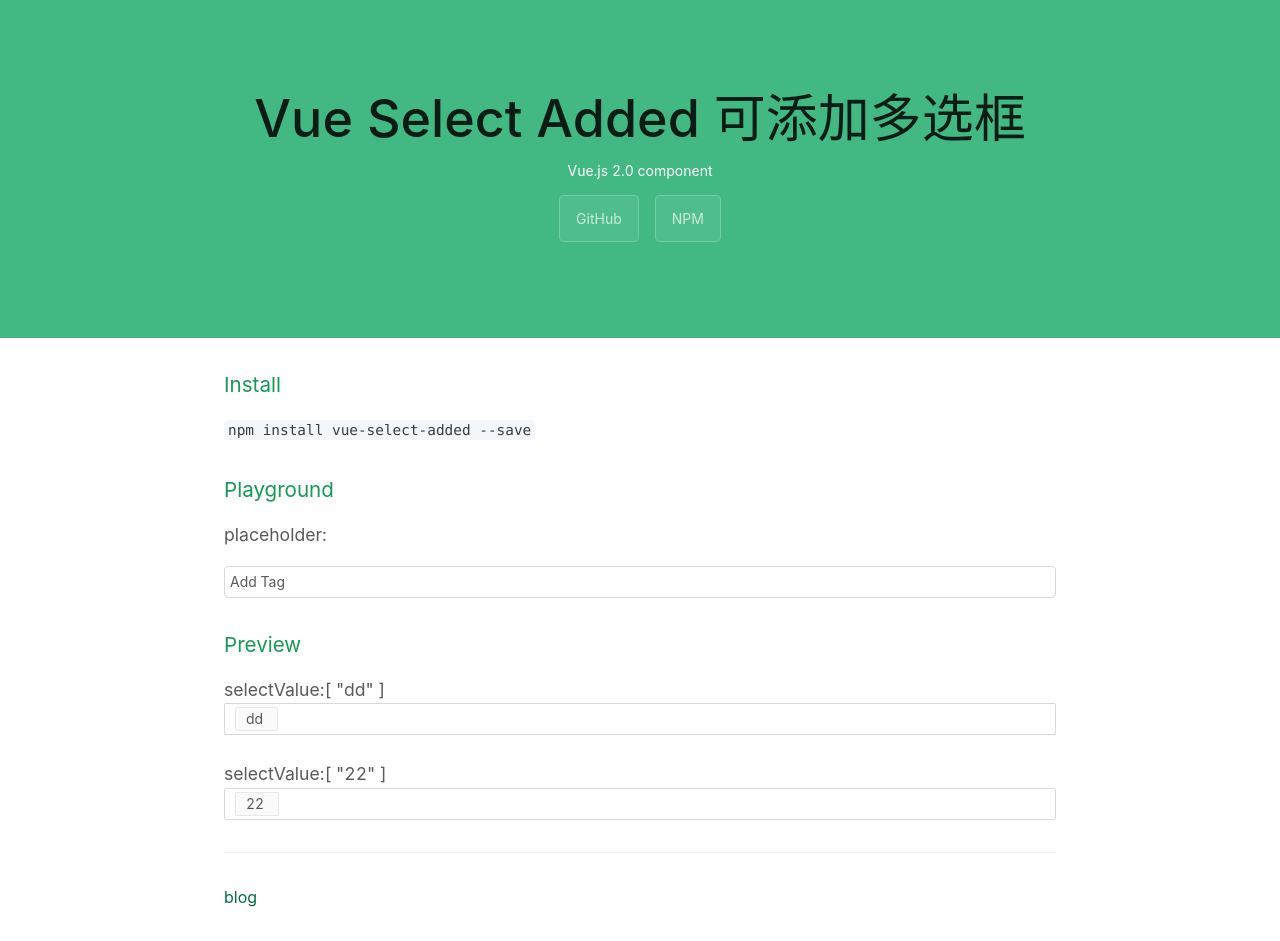
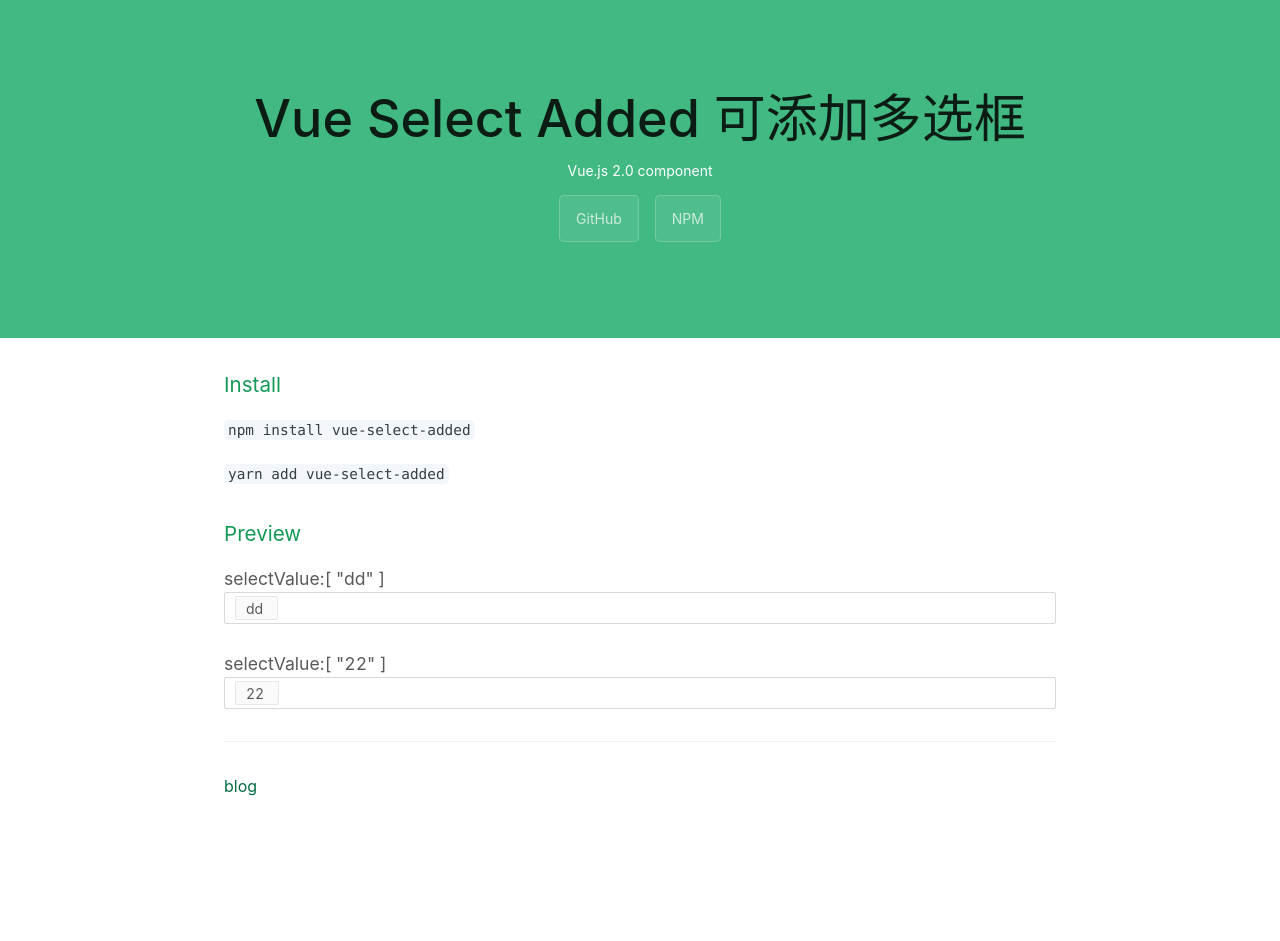
Before and after one commit to XiaoNode/vue-select-added, a Vue app: page / in a window 1280 px wide. After the commit the page ends 830 px from the top, so only its background shows below. Built offline with nearby package versions, Linux system fonts and the light colour scheme.

Commit message:
modify css and prop param

```diff
--- a/src/App.vue
+++ b/src/App.vue
@@ -5,43 +5,35 @@
       <p>
         Vue.js 2.0 component
       </p>
-      <a class="btn" href="https://github.com/XiaoNode/vue-select-added" target="_blank">GitHub</a><a class="btn" href="https://www.npmjs.com/package/vue-select-added" target="_blank">NPM</a>
+      <a
+        class="btn"
+        href="https://github.com/XiaoNode/vue-select-added"
+        target="_blank"
+        >GitHub</a
+      ><a
+        class="btn"
+        href="https://www.npmjs.com/package/vue-select-added"
+        target="_blank"
+        >NPM</a
+      >
     </section>
 
     <section class="main-content">
       <h3>Install</h3>
-      <p><code>npm install vue-select-added --save</code></p>
-      <!-- <p><code>yarn add vue-select-added</code></p> -->
+      <p><code>npm install vue-select-added</code></p>
+      <p><code>yarn add vue-select-added</code></p>
 
-      <h3>Playground</h3>
+      <!-- <h3>Playground</h3> -->
       <div class="playground">
-        <div class="form-group">
-          <p class="label">placeholder:</p>
-          <a-input v-model="placeholder" type="text" />
-        </div>
-        <!-- <div class="form-group">
-          <p class="label">readOnly:</p>
-          <input v-model="readOnly" type="checkbox" />
-        </div> -->
-
         <div>
           <span></span>
           <h3>Preview</h3>
           selectValue:{{ selectValue }}
-          <SelectAdded
-            :allArr="items"
-            :checkArr="selectValue"
-            v-model="selectValue"
-          />
+          <SelectAdded :allArr="items" v-model="selectValue" />
           <br />
           selectValue:{{ selectValue2 }}
-          <SelectAdded
-            :allArr="items2"
-            :checkArr="selectValue2"
-            v-model="selectValue2"
-          />
+          <SelectAdded :allArr="items2" v-model="selectValue2" />
           <span></span>
-
         </div>
 
         <footer class="site-footer">
@@ -76,7 +68,7 @@
       items: ["aa", "bb", "cc", "dd", "ee", "ff", "aaa"],
       selectValue: ["dd"],
 
-      items2: ["11", "22", "33", "44", "55", "66","111"],
+      items2: ["11", "22", "33", "44", "55", "66", "111"],
       selectValue2: ["22"],
     };
   },
--- a/src/components/SelectAdded.vue
+++ b/src/components/SelectAdded.vue
@@ -9,7 +9,7 @@
       <div slot="content">
         <div class="open">
           <a-input
-            placeholder="search"
+            :placeholder="searchText"
             v-model="searchVal"
             :allowClear="true"
             @change="goSearch"
@@ -56,7 +56,7 @@
             </ul>
           </div>
           <div v-else class="me-pb-2 me-pt-2">
-            未搜索到相关结果
+            {{ searchResultText }}
           </div>
         </div>
         <div class="additem">
@@ -67,7 +67,7 @@
           <div class="addinput" v-if="addtemping">
             <a-space>
               <a-input
-                placeholder="添加一个新属性值"
+                :placeholder="addItemText"
                 v-model="addtemp"
                 :allowClear="true"
               >
@@ -122,27 +122,46 @@
 <script>
 import { without, indexOf } from "lodash";
 export default {
-  // model: {
-  //   prop: 'items',
-  //   event: 'input'
-  // },
+  model: {
+    prop: "product",
+    event: "input",
+  },
   props: {
+    product: {
+      prop: Array,
+      default: [],
+    },
     allArr: {
-      type: Array,
-    },
-    checkArr: {
-      type: Array,
+      prop: Array,
+      default: [],
     },
     multiple: {
       type: Boolean,
       default: true,
     },
+    readOnly: {
+      type: Boolean,
+      default: false,
+    },
+    searchText: {
+      type: String,
+      default: "请输入",
+    },
+    searchResultText: {
+      type: String,
+      default: "未搜索到相关内容",
+    },
+    addItemText: {
+      type: String,
+      default: "添加一个新项",
+    },
   },
   mounted() {
     this.$data.items = this.$props.allArr;
-    this.$data.selectValue = this.$props.checkArr;
+    this.$data.selectValue = this.$props.product;
   },
   data: () => ({
+    primaryColor: "#ff6b38",
     items: [],
     selectValue: [],
     searchVal: "",
@@ -222,7 +241,7 @@
     border: 1px solid #d9d9d9;
     border-radius: 2px;
     line-height: 32px;
-    height: 32px;
+    min-height: 32px;
     cursor: pointer;
     background: #fff;
     &:focus {
@@ -243,7 +262,8 @@
         border-radius: 2px;
         height: 24px;
         margin-top: 3px;
-        line-height: 22px;
+        line-height: 24px;
+        font-size: 14px;
         span {
           transform: padding 0.3s cubic-bezier(0.645, 0.045, 0.355, 1);
         }
@@ -251,12 +271,9 @@
     }
   }
 }
-.popoverbox {
-  border: 1px solid #d9d9d9;
-  background: #ffffff;
-  border-radius: 3px;
-  margin-top: 3px;
-}
+.additem,
+.searchval,
+.allval {
   ul {
     padding-left: 0px;
   }
@@ -277,12 +294,24 @@
       color: $primaryColor;
     }
   }
+  .me-fr {
+    float: right;
+  }
+}
+.popoverbox {
+  border: 1px solid #d9d9d9;
+  background: #ffffff;
+  border-radius: 3px;
+  margin-top: 3px;
+}
+
 .additem {
   border-top: 1px solid #e8e8e8;
   h3 {
     height: 35px;
     line-height: 35px;
     color: $linkColor;
+    margin-bottom:0px;
   }
 }
 .ant-popover-inner-content {
@@ -296,4 +325,17 @@
 .hand {
   cursor: pointer;
 }
+.me-pb-2 {
+  padding-bottom: 10px;
+}
+.me-pt-2 {
+  padding-top: 10px;
+}
+.me-pt-1 {
+  padding-top: 5px;
+}
+.me-status-skip {
+  color: #a8a8b3;
+  font-size:12px;
+}
 </style>
```
Lines whose indentation alone changed are shown as unchanged.
